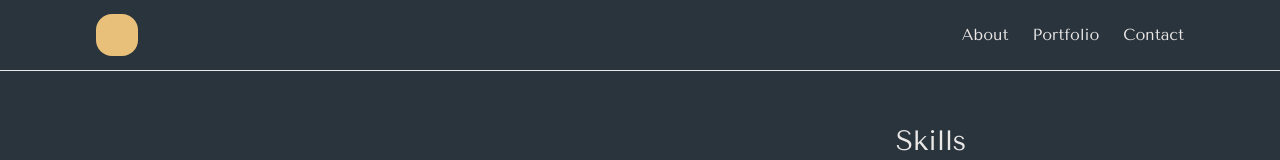
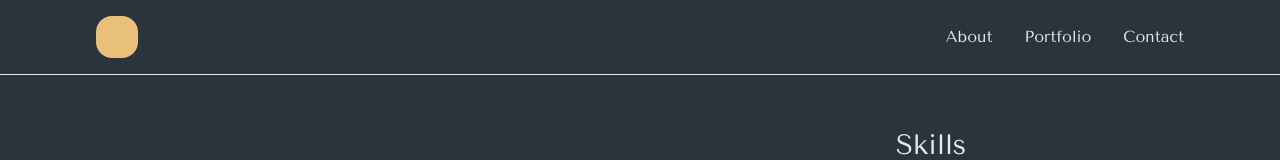
Before and after one commit to dannyfrelink/portfolio-danny, a Next.js app: page / in a window 1280 px wide. Shown: the top 160 px of the page. Built offline with nearby package versions, Linux system fonts and the light colour scheme.

Commit message:
fix: change lg: to xl: on Header component

```diff
--- a/src/components/Header.tsx
+++ b/src/components/Header.tsx
@@ -4,10 +4,10 @@ interface HeaderProps {}
 
 const Header: React.FC<HeaderProps> = () => {
   return (
-    <header className="w-full border-b-[0.5px] border-b-textColor flex justify-between items-center px-[7.5vw] py-[14px] sm:border-b-[0.75px] lg:py-4">
+    <header className="w-full border-b-[0.5px] border-b-textColor flex justify-between items-center px-[7.5vw] py-[14px] sm:border-b-[0.75px] xl:py-4">
       <div className="h-[42px] w-[42px] bg-secondary rounded-2xl"></div>
 
-      <ul className="flex gap-4 sm:gap-6 lg:gap-8">
+      <ul className="flex gap-4 sm:gap-6 xl:gap-8">
         <li>About</li>
         <li>Portfolio</li>
         <li>Contact</li>
```
